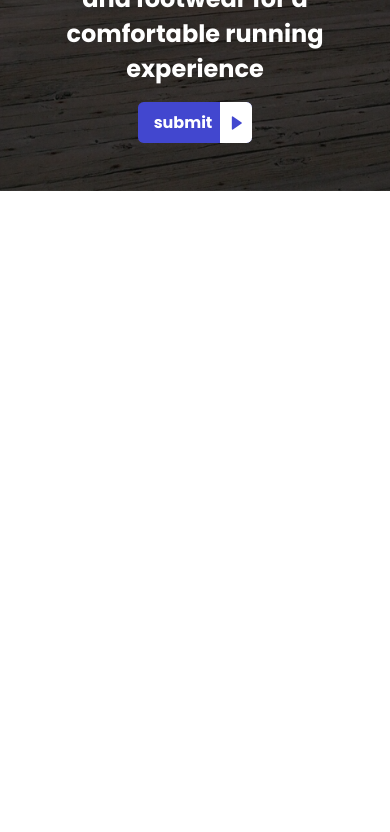
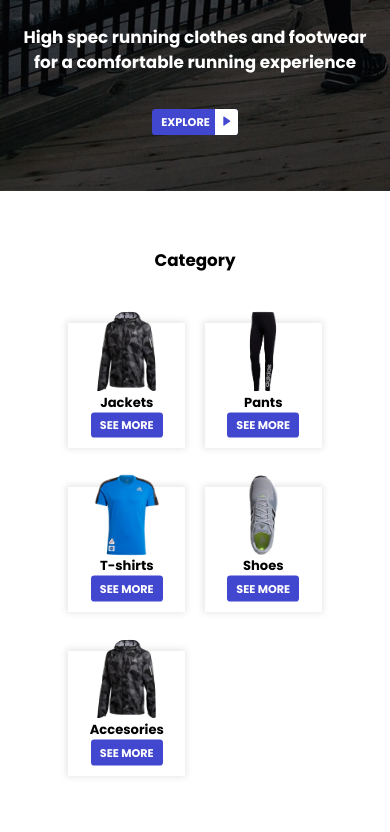
Before and after one commit to Tomig02/Sports-Shop-Website, a plain HTML site: page index.html in a window 390 px wide. Shown: the part 653-1485 px from the top of the page. Before the commit the page ends 844 px from the top, so only its background shows below. Drawn offline with nearby package versions, Linux system fonts and the light colour scheme.

Commit message:
new section and small changes
did some size changes in the header and added a new category section

```diff
--- a/index.html
+++ b/index.html
@@ -14,7 +14,7 @@
             <div class="row links">
                 <img src="./logo-16.svg" class="logo" alt="">
                 <ul class="row">
-                    <li><div class="link-wrapper"><a href="">Lorem, ipsum.</a></div></li>
+                    <li><div class="link-wrapper"><a href="#category">Category</a></div></li>
                     <li><div class="link-wrapper"><a href="">Lorem, ipsum.</a></div></li>
                     <li><div class="link-wrapper"><a href="">Lorem, ipsum.</a></div></li>
                 </ul>
@@ -24,6 +24,7 @@
                 <button class="nav-btn burger"><i class="bx bx-menu bx-md"></i></button>
             </div>
         </nav>
+        <!-- burger overlay -->
         <div class="overlay hide">
             <div class="link-wrapper"><a href="">Lorem, ipsum.</a></div>
             <div class="link-wrapper"><a href="">Lorem, ipsum.</a></div>
@@ -34,8 +35,53 @@
         <div class="header-text">
             <h1>Your favorite running wear</h1>
             <h2>High spec running clothes and footwear for a comfortable running experience</h2>
-            <button class="special-btn">submit <i class="bx bxs-right-arrow bx-bg"></i></button>
+            <button class="special-btn">Explore <i class="bx bxs-right-arrow bx-bg"></i></button>
         </div>
     </header>
+    <main>
+        <section id="category">
+            <h2>Category</h2>
+            <div class="grid">
+                <div class="card-category">
+                    <div class="container">
+                        <img src="./images/show-campera.png" alt="">
+                        <h3>Jackets</h3>
+                        <button>see more</button>
+                    </div>
+                </div>
+                <div class="card-category">
+                    <div class="container">
+                        <img src="./images/show-pantalon.png" alt="">
+                        <h3>Pants</h3>
+                        <button>see more</button>
+                    </div>
+                </div>
+                <div class="card-category">
+                    <div class="container">
+                        <img src="./images/show-remera.png" alt="">
+                        <h3>T-shirts</h3>
+                        <button>see more</button>
+                    </div>
+                </div>
+                <div class="card-category">
+                    <div class="container">
+                        <img src="./images/show-zapatilla.png" alt="">
+                        <h3>Shoes</h3>
+                        <button>see more</button>
+                    </div>
+                </div>
+                <div class="card-category">
+                    <div class="container">
+                        <img src="./images/show-campera.png" alt="">
+                        <h3>Accesories</h3>
+                        <button>see more</button>
+                    </div>
+                </div>
+            </div>
+        </section>
+        <section id="products">
+
+        </section>
+    </main>
 </body>
 </html>
--- /dev/null
+++ b/scss/_category.scss
@@ -0,0 +1,35 @@
+
+$card-width: 30vw;
+$card-height: 32vw;
+
+#category{
+    text-align: center;
+    h2{
+        margin: 3em 0;
+    }
+}
+
+.grid{
+    padding: 0 10vw;
+    display: grid;
+    grid-template-columns: repeat(2, $card-width);
+    gap: 10vw 5vw;
+    justify-content: center;
+}
+.card-category{
+    width: $card-width;
+    height: $card-height;
+    box-shadow: 0 0 0.6em 0.2em rgba($color: #000000, $alpha: 0.1);
+    .container{
+        width: inherit;
+        height: inherit;
+        display: flex;
+        flex-direction: column;
+        align-items: center;
+        justify-content: space-between;
+        transform: translateY(-10%);
+        img{
+            height: 65%;
+        }
+    }
+}
--- a/scss/_general.scss
+++ b/scss/_general.scss
@@ -36,9 +36,10 @@ a{
 }
 
 button{
-    padding: 0.5em 1em;
+    padding: 0.4em 0.8em;
     border: none;
-    border-radius: 0.35rem;
+    border-radius: 0.3em;
+    text-transform: uppercase;
     font-size: inherit;
     outline: none;
     background: $main;
@@ -71,3 +72,7 @@ button{
 .hide{
     display: none;
 }
+
+section{
+    margin: 5em 0;
+}
--- a/scss/_header.scss
+++ b/scss/_header.scss
@@ -5,7 +5,7 @@ nav{
     padding: 0.5rem 2.5rem;
     position: relative;
     .links{
-        width: 50%;
+        width: 60%;
     }
     a{
         color: white;
@@ -53,7 +53,7 @@ header{
     height: 100vh;
     color: white;
     background: linear-gradient(#000000ab, #000000ab), url("../images/background.jpg");
-    background-position: center;
+    background-position: left;
     background-size: cover;
 }
 .header-text{
@@ -63,14 +63,15 @@ header{
     right: 0;
     margin: 0 5em 3em 0;
     h1{
-        padding: 0.5rem 1rem;
+        padding: 0.2em 0.5em;
         text-transform: uppercase;
         letter-spacing: 0.1em;
-        border: 0.3rem solid $main;
+        border: 0.1em solid $main;
         width: max-content;
     }
     h2{
-        margin: 1rem 0;
+        margin: 2em 0;
+        line-height: 1.5em;
     }
 }
 
@@ -97,24 +98,3 @@ header{
         }
     }
 }
-
-@media (max-width: 800px){
-    nav{
-        padding: 0 2rem;
-        justify-content: space-between;
-        ul.row{
-            display: none;
-        }
-        .burger{
-            display: block;
-        }
-    }
-    .header-text{
-        width: auto;
-        margin: 3rem 2rem;
-        text-align: center;
-        h1{
-            width: auto;
-        }
-    }
-}
--- a/style.scss
+++ b/style.scss
@@ -9,8 +9,32 @@ $font: 'Poppins', sans-serif;
     box-sizing: border-box;
 }
 
-@import "./scss/header", "./scss/general";
+@import "./scss/header", "./scss/general", "./scss/category";
 
+
+@media( max-width: 800px){
+    body{
+        font-size: 0.7em;
+    }
+    nav{
+        padding: 0 2rem;
+        justify-content: space-between;
+        ul.row{
+            display: none;
+        }
+        .burger{
+            display: block;
+        }
+    }
+    .header-text{
+        width: auto;
+        margin: 5em 2em;
+        text-align: center;
+        h1{
+            width: auto;
+        }
+    }
+}
 @media( min-width: 2000px){
     body{
         font-size: 2.5em;
```
Also changed, not shown: style.css, 1 other file.
